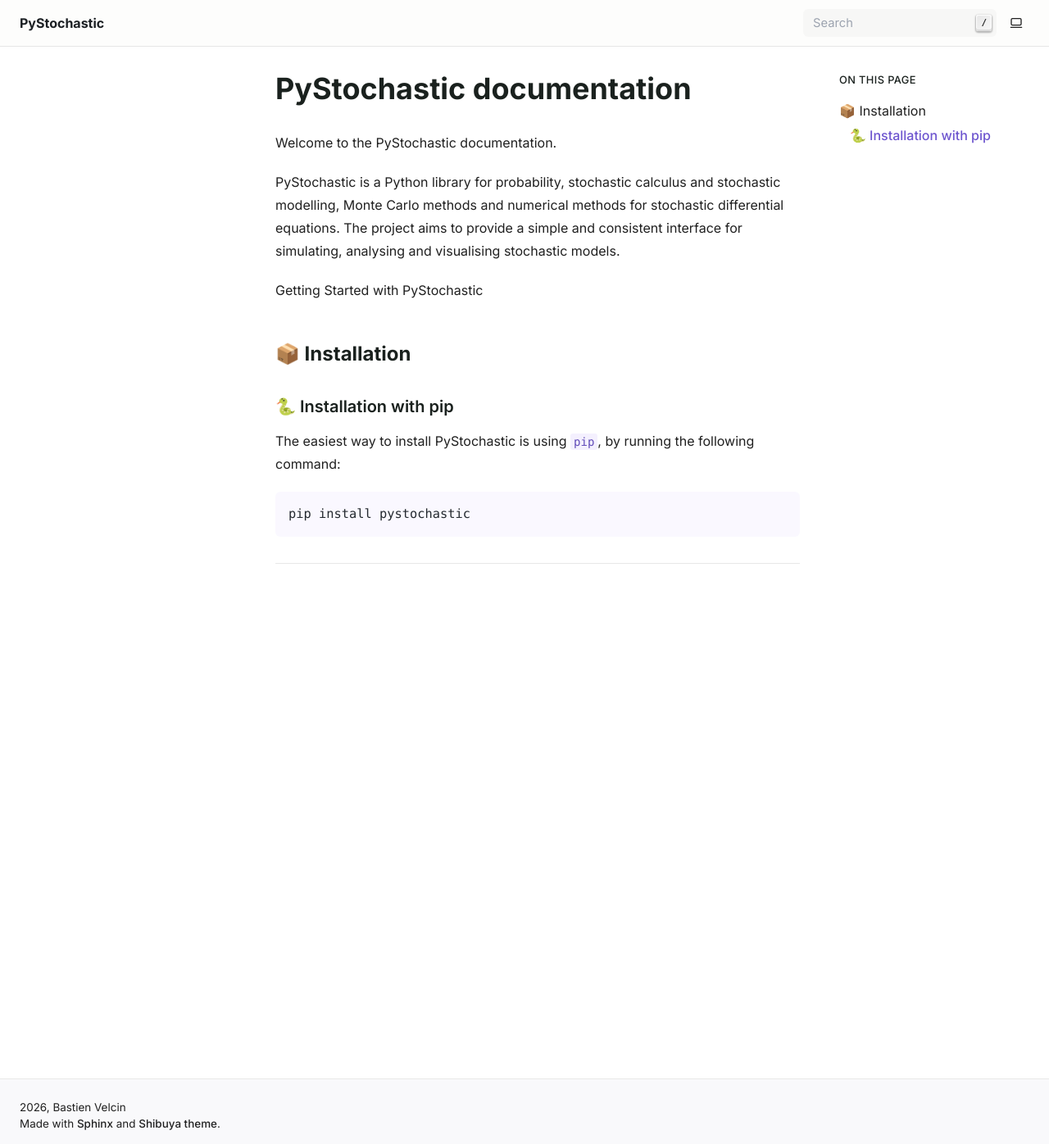
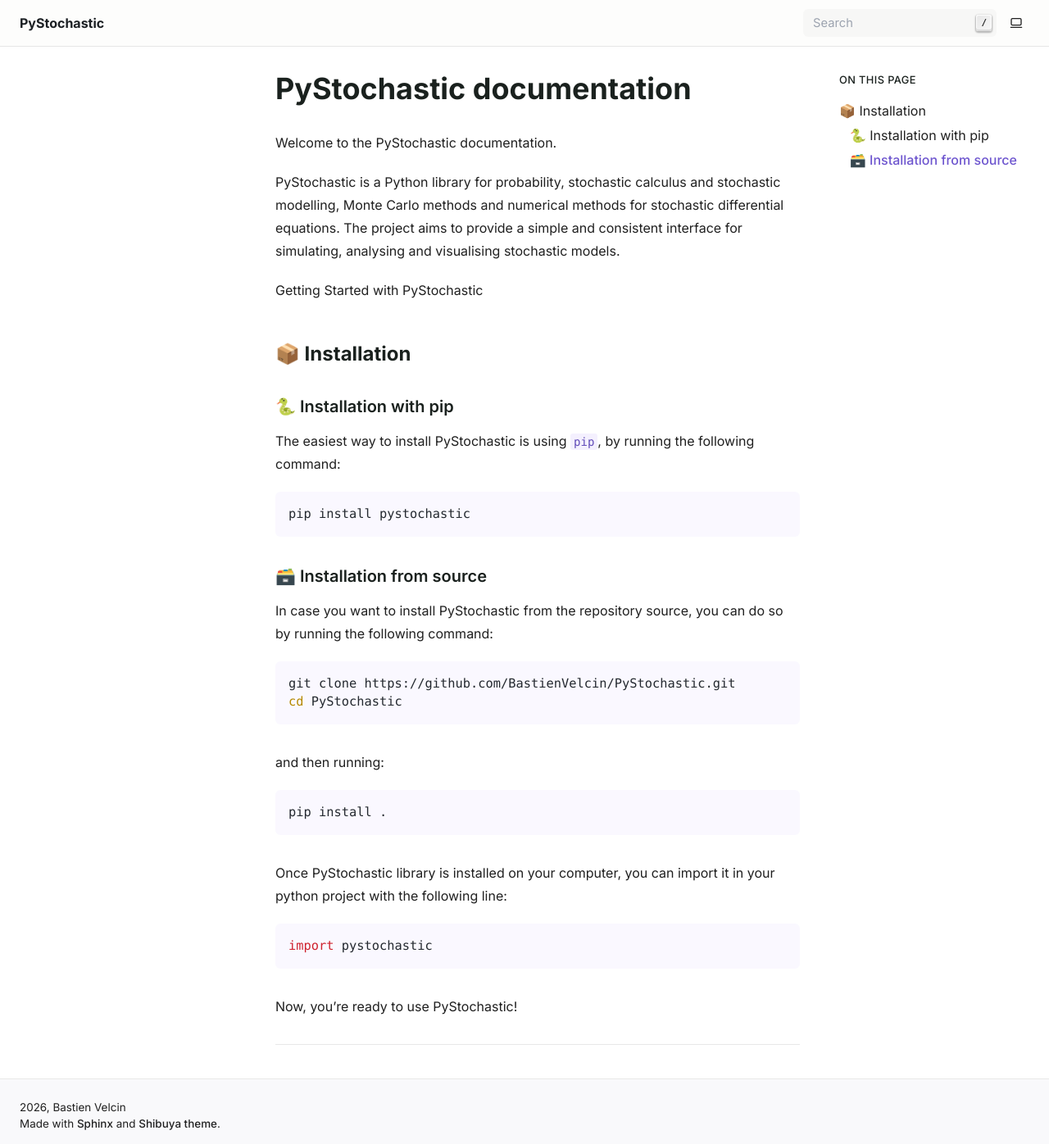
Before and after one commit to BastienVelcin/PyStochastic, a Sphinx documentation site: the page built from docs/source/index.md, in a window 1280 px wide and 1396 px high. Shown: the whole window at 82% size. Built offline with Sphinx 7.4.7, drawn with Linux system fonts in a browser that asks for light colours; pages that are not in the unit, such as notebooks, are missing from menus.

Commit message:
test tocree

````diff
--- a/docs/source/index.md
+++ b/docs/source/index.md
@@ -19,6 +19,27 @@
 pip install pystochastic
 ```
 
+### 🗃️ Installation from source
+
+In case you want to install PyStochastic from the repository source, you can do so by running the following command:
+
+```bash
+git clone https://github.com/BastienVelcin/PyStochastic.git
+cd PyStochastic
+```
+
+and then running:
+```bash
+pip install .
+```
+
+Once PyStochastic library is installed on your computer, you can import it in your python project with the following line:
+```python
+import pystochastic
+```
+
+Now, you're ready to use PyStochastic!
+
 ```{toctree}
 :maxdepth: 2
 :caption: Contents
````
